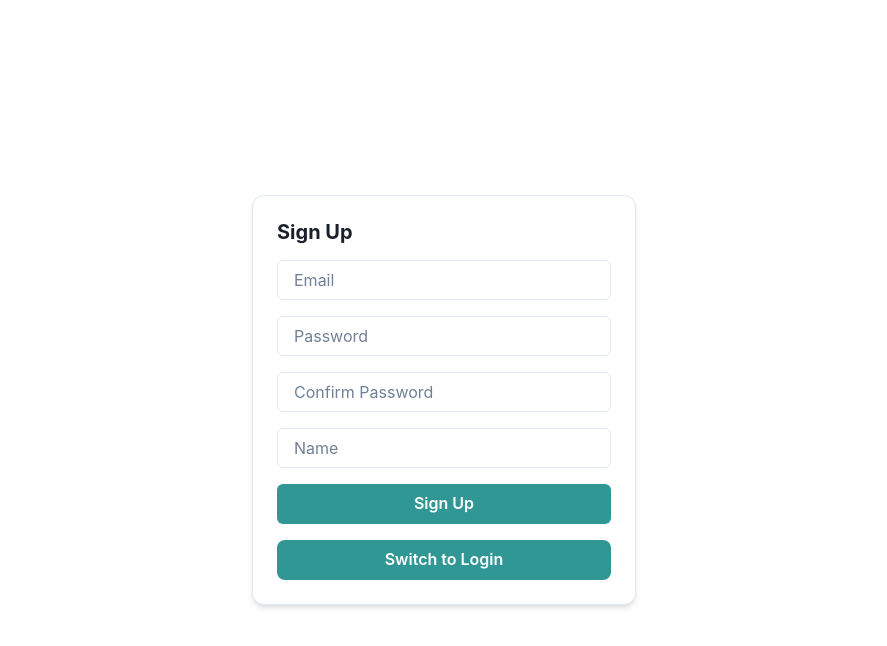
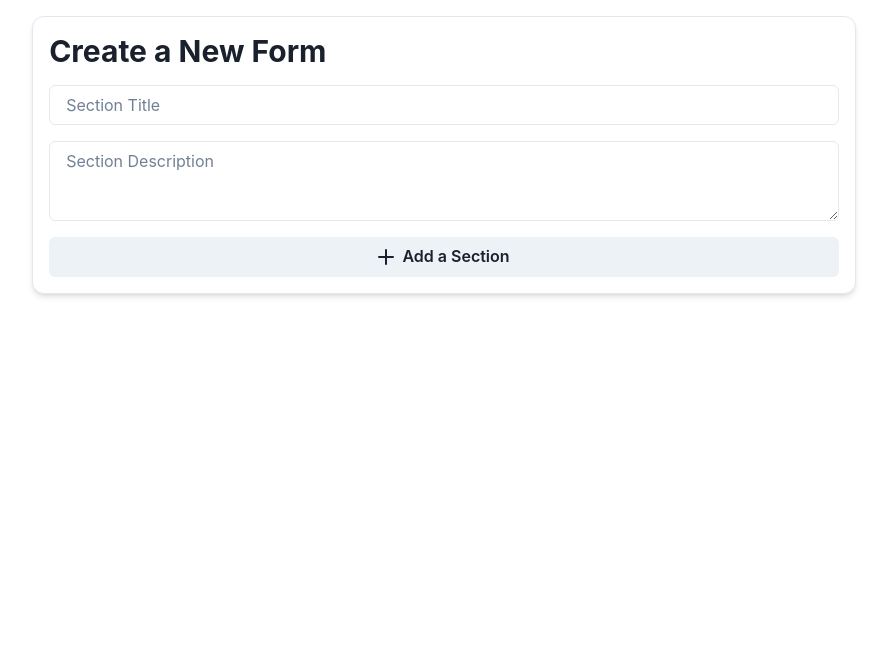
Before and after one commit to Avi2001tech/google_form_web, a React (Create React App) app: page /create-form in a window 1280 px wide. Shown: the top 646 px of the page, without its empty margins (196-1083 px from the left). Built offline with nearby package versions, Linux system fonts and the light colour scheme.

Commit message:
MCQ section created

```diff
--- a/src/App.js
+++ b/src/App.js
@@ -9,7 +9,8 @@ import {
   Heading,
 } from '@chakra-ui/react';
 import { Link,BrowserRouter, Route, Switch, Redirect } from 'react-router-dom'; // Import necessary components from react-router-dom
-import IntroPage from './IntroPage'; // Import your IntroPage component
+import IntroPage from './IntroPage';
+import FormCreationPage  from './FormCreationPage';
 
 function App() {
   const [isLoginForm, setIsLoginForm] = useState(false);
@@ -23,9 +24,8 @@ function App() {
       <Flex minHeight="100vh" alignItems="center" justifyContent="center">
         <BrowserRouter>
           <Switch>
-            <Route path="/intro">
-              <IntroPage />
-            </Route>
+            <Route path="/intro" component={IntroPage} />
+            <Route path="/create-form" component={FormCreationPage} />
             <Route path="/">
               <Card
                 title={isLoginForm ? 'Login' : 'Sign Up'}
--- /dev/null
+++ b/src/FormCreationPage.js
@@ -0,0 +1,82 @@
+import React, { useState } from 'react';
+import {
+  Box,
+  Flex,
+  Button,
+  Heading,
+  Textarea,
+  Menu,
+  MenuButton,
+  MenuItem,
+  MenuList,
+  VStack,
+  Input,
+  Radio,
+  HStack,
+  Center,
+} from '@chakra-ui/react';
+import { AddIcon } from '@chakra-ui/icons';
+import MCQSection from './MCQSection'; // Import the MCQSection component
+
+function FormCreationPage() {
+  const [showMCQSection, setShowMCQSection] = useState(false);
+
+  const handleRadioChange = (event) => {
+    setShowMCQSection(event.target.value === 'mcq');
+  };
+
+  return (
+    <Box p={4} width="100%" height="100vh" overflow="auto">
+      <Flex justifyContent="center">
+        <Box width="66%"> {/* Update width to 66% for 2/3 of the screen */}
+          <Box p={4} borderWidth={1} borderRadius="xl" boxShadow="md" background="white">
+            <Heading size="lg" mb={4}>
+              Create a New Form
+            </Heading>
+            <VStack spacing={4} align="stretch">
+              <Input placeholder="Section Title" />
+              <Textarea placeholder="Section Description" />
+              {/* Add more form fields as needed */}
+            </VStack>
+            <Menu placement="right">
+              <MenuButton as={Button} mt={4} width="100%">
+                <Center>
+                  <HStack>
+                    <AddIcon />
+                    <span>Add a Section</span>
+                  </HStack>
+                </Center>
+              </MenuButton>
+              <MenuList>
+                <Radio
+                  size="sm"
+                  mr={2}
+                  value="mcq"
+                  onChange={handleRadioChange}
+                  isChecked={showMCQSection}
+                >
+                  Add an mcq question
+                </Radio>
+                <MenuItem>
+                  <Radio size="sm" mr={2} />
+                  Add a text question
+                </MenuItem>
+                <MenuItem>
+                  <Radio size="sm" mr={2} />
+                  Upload media
+                </MenuItem>
+                <MenuItem>
+                  <Radio size="sm" mr={2} />
+                  Ask URL
+                </MenuItem>
+              </MenuList>
+            </Menu>
+            {showMCQSection && <MCQSection />}
+          </Box>
+        </Box>
+      </Flex>
+    </Box>
+  );
+}
+
+export default FormCreationPage;
--- /dev/null
+++ b/src/MCQSection.js
@@ -0,0 +1,26 @@
+import React from 'react';
+import { VStack, Input, Textarea, Box, Text, Button, HStack } from '@chakra-ui/react';
+
+function MCQSection({ onComplete, onRemove }) {
+  const options = ['A', 'B', 'C', 'D'];
+
+  return (
+    <Box p={4} borderWidth={1} borderRadius="xl" boxShadow="md" background="white">
+      <Textarea placeholder="Text Question" />
+      <VStack spacing={2} align="stretch">
+        {options.map((option, index) => (
+          <HStack key={option}>
+            <Text fontWeight="bold" mr={2}>{`${option}`}</Text>
+            <Input placeholder={`Option ${option}`} />
+          </HStack>
+        ))}
+        <HStack justifyContent="space-between">
+          <Button size="sm" colorScheme="red" onClick={onRemove}>Remove Section</Button>
+          <Button size="sm" colorScheme="green" onClick={onComplete}>Mark as Complete</Button>
+        </HStack>
+      </VStack>
+    </Box>
+  );
+}
+
+export default MCQSection;
```
